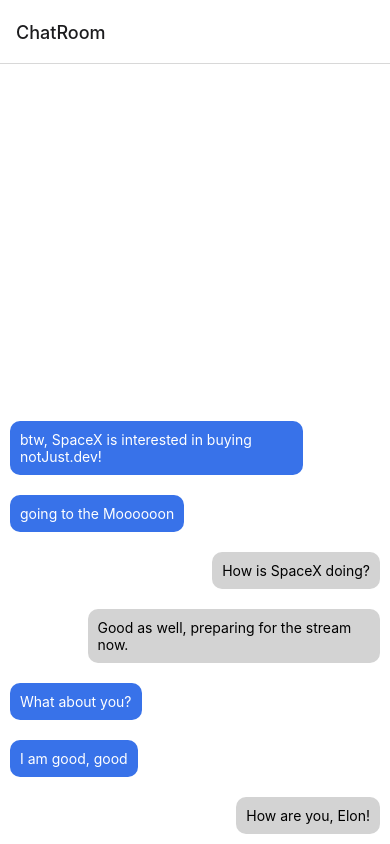
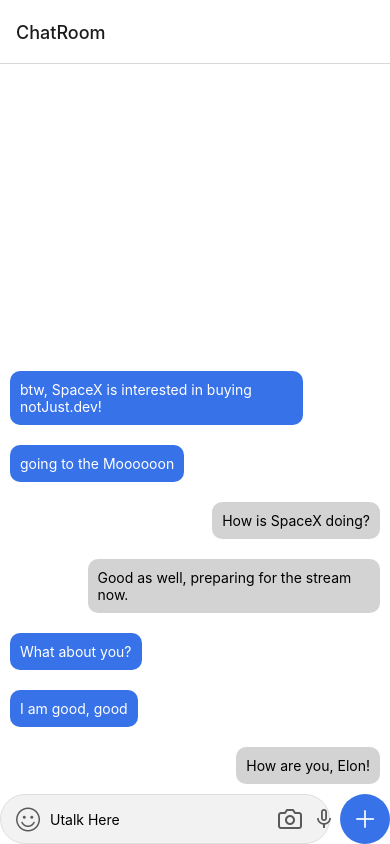
Before and after one commit to adalikwu005/utalk-chat, a React Native app: screen /ChatRoom in a window 390 px wide. Built offline with nearby package versions, Linux system fonts and the light colour scheme; what expo-linking would draw is missing.

Commit message:
Message input box implementation

```diff
--- /dev/null
+++ b/components/MessageInput/MessageInput.tsx
@@ -0,0 +1,68 @@
+import React from "react";
+import { Text, View } from "../Themed";
+import { StyleSheet, TextInput } from "react-native";
+import {
+  AntDesign,
+  Feather,
+  MaterialCommunityIcons,
+  SimpleLineIcons,
+} from "@expo/vector-icons";
+
+const MessageInput = () => {
+  return (
+    <View style={styles.root}>
+      <View style={styles.inputContainer}>
+        <SimpleLineIcons name="emotsmile" size={24} style={styles.icon} />
+        <TextInput placeholder="Utalk Here" style={styles.input} />
+        <Feather name="camera" size={24} style={styles.icon} />
+        <MaterialCommunityIcons
+          name="microphone-outline"
+          size={24}
+          style={styles.icon}
+        />
+      </View>
+      <View style={styles.buttonContainer}>
+        <AntDesign name="plus" size={24} color={"white"} />
+      </View>
+    </View>
+  );
+};
+
+const styles = StyleSheet.create({
+  root: {
+    flexDirection: "row",
+  },
+  inputContainer: {
+    backgroundColor: "#f2f2f2",
+    flex: 1,
+    flexDirection: "row",
+    marginRight: 10,
+    borderRadius: 25,
+    alignItems: "center",
+    borderWidth: 1,
+    borderColor: "#dedede",
+    padding: 10,
+  },
+  buttonContainer: {
+    width: 50,
+    height: 50,
+    backgroundColor: "#3872E9",
+    borderRadius: 25,
+    justifyContent: "center",
+    alignItems: "center",
+  },
+  input: {
+    flex: 1,
+    marginHorizontal: 5,
+  },
+  icon: {
+    marginHorizontal: 5,
+    color: "#595959",
+  },
+  buttonText: {
+    color: "white",
+    fontSize: 35,
+  },
+});
+
+export default MessageInput;
--- /dev/null
+++ b/components/MessageInput/index.tsx
@@ -0,0 +1 @@
+export { default } from "./MessageInput";
--- a/screens/ChatRoomScreen.tsx
+++ b/screens/ChatRoomScreen.tsx
@@ -1,19 +1,21 @@
 import React, { Component } from "react";
-import { Text, View } from "../components/Themed";
+import { Text, View as SafeAreaView } from "../components/Themed";
 import { FlatList, StyleSheet } from "react-native";
 import Message from "../components/Message";
 import chatRoomData from "../assets/dummy-data/Chats";
+import MessageInput from "../components/MessageInput/MessageInput";
 
 export default class ChatRoomScreen extends Component {
   render() {
     return (
-      <View style={styles.page}>
+      <SafeAreaView style={styles.page}>
         <FlatList
           data={chatRoomData.messages}
           renderItem={({ item }) => <Message message={item} />}
           inverted
         />
-      </View>
+        <MessageInput />
+      </SafeAreaView>
     );
   }
 }
```
